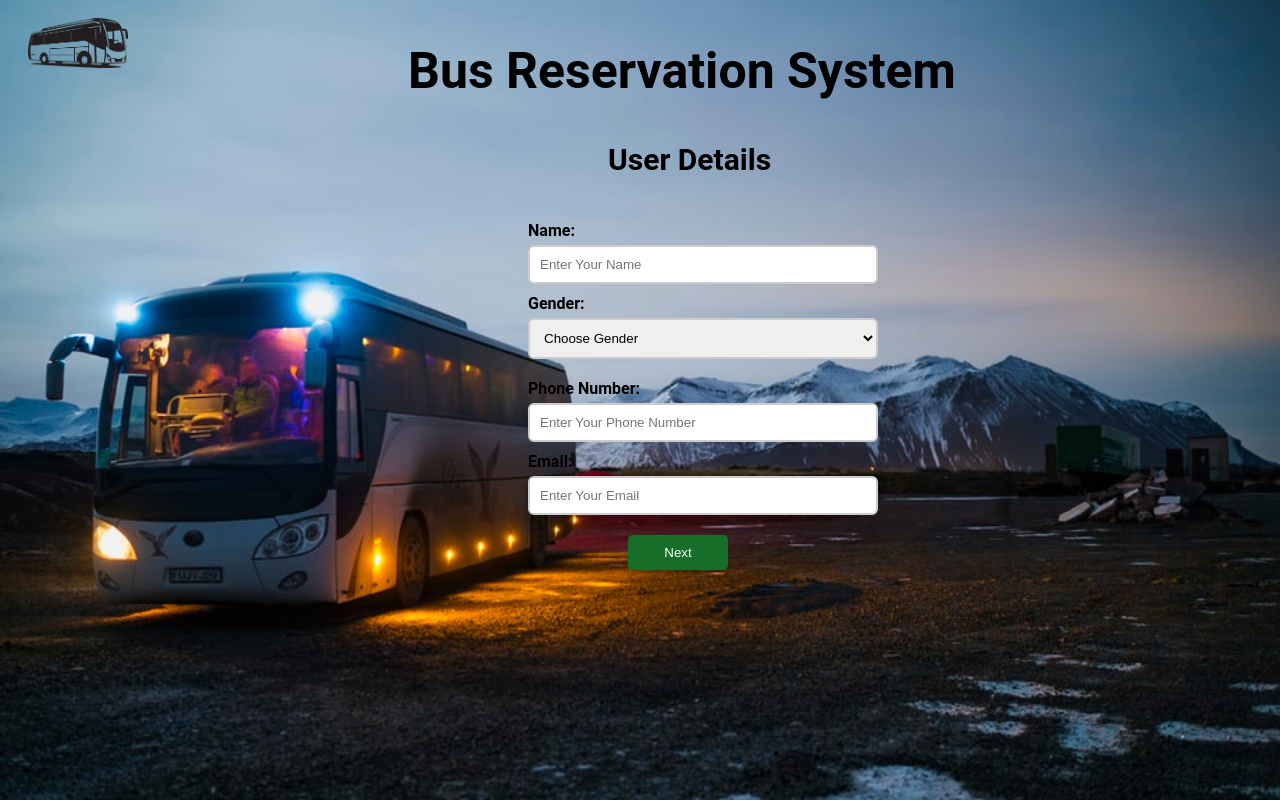
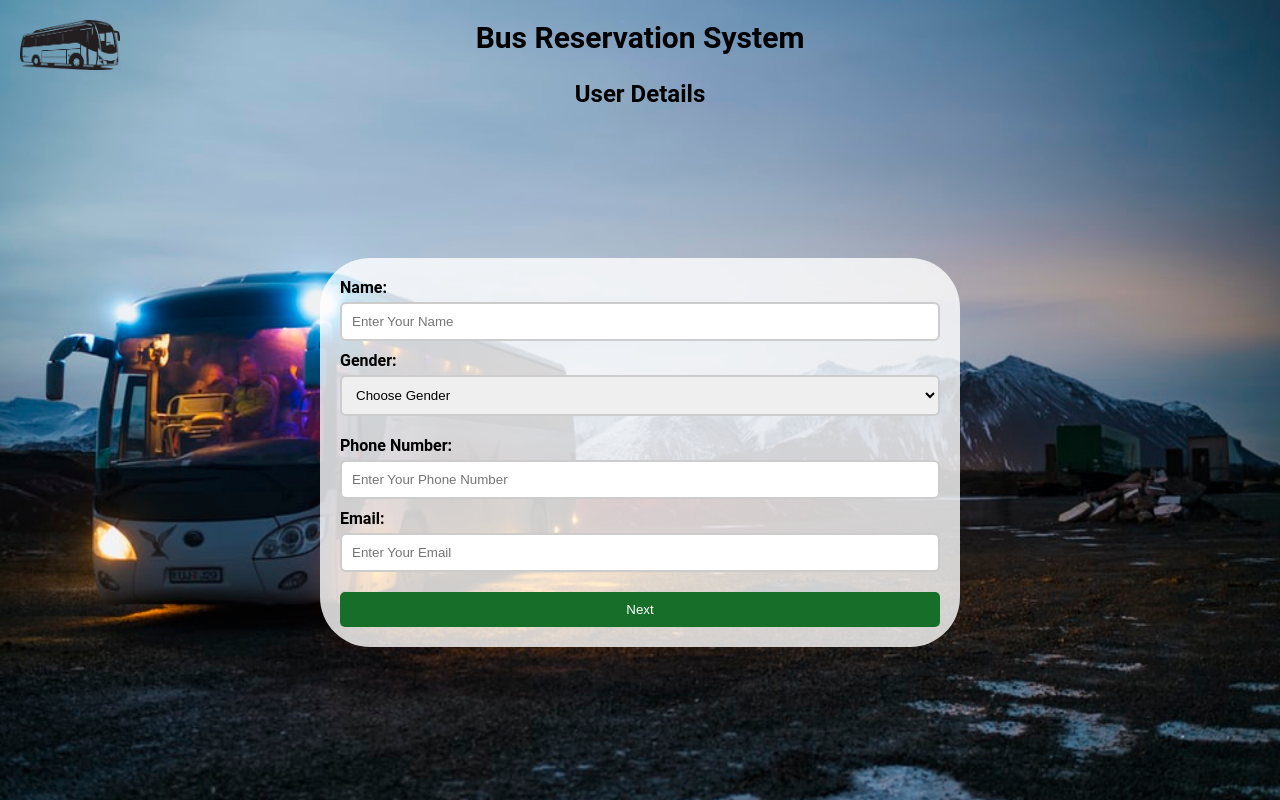
Before and after one commit to sriramgaddam1/Bus-Reservation-System, a plain HTML site: page index.html in a window 1280 px wide. Drawn offline with Linux system fonts and the light colour scheme.

Commit message:
index.html

```diff
--- a/index.html
+++ b/index.html
@@ -10,17 +10,19 @@
             width: 100%;
             height: 100%;
             background-image: url(images/6.jpg);
-            background-size: auto;
             background-size: cover;
             background-repeat: no-repeat;
+            margin: 0;
+            padding: 0;
         }
 
         .container {
             max-width: 350px;
-            margin-bottom: 20px;
+            margin: 0 auto;
             padding: 20px;
             border-radius: 50px;
-            margin-left:500px;
+            background: rgba(255, 255, 255, 0.8); /* Added background color for better readability */
+            margin-top: 50px;
         }
 
         label {
@@ -55,8 +57,7 @@
             border: none;
             cursor: pointer;
             margin-top: 10px;
-            width: 100px;
-            margin-left: 100px;
+            width: 100%;
         }
 
         button:hover {
@@ -66,20 +67,35 @@
         img {
             width: 100px;
             height: 50px;
-            position: static;
-            margin-top: 10px;
-            margin-left: 20px;
+            position: absolute;
+            top: 20px;
+            left: 20px;
         }
 
         .bus_title {
-            margin-left: 400px;
-            font-size: 50px;
-            margin-top:-30px;
+            font-size: 30px;
+            text-align: center;
+            margin-top: 20px;
         }
 
         .title {
-            font-size: 30px;
-            margin-left: 600px;
+            font-size: 24px;
+            text-align: center;
+            margin-top: 10px;
+        }
+
+        @media (min-width: 768px) {
+            .container {
+                max-width: 450px;
+                margin-top: 100px;
+            }
+        }
+
+        @media (min-width: 1200px) {
+            .container {
+                max-width: 600px;
+                margin-top: 150px;
+            }
         }
     </style>
 </head>
@@ -117,10 +133,5 @@
             <button type="submit">Next</button>
         </form>
     </div>
-    <script>
-        function validateForm() {
-            return true;
-        }
-    </script>
 </body>
 </html>
```
